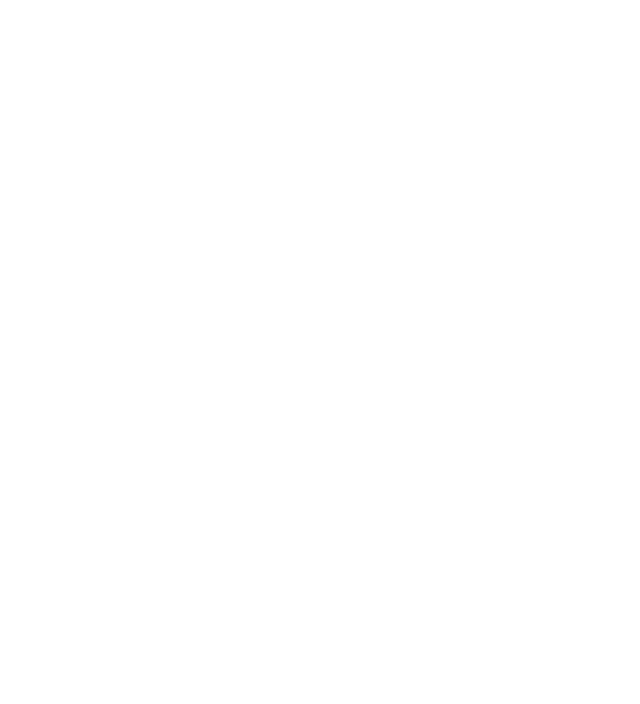
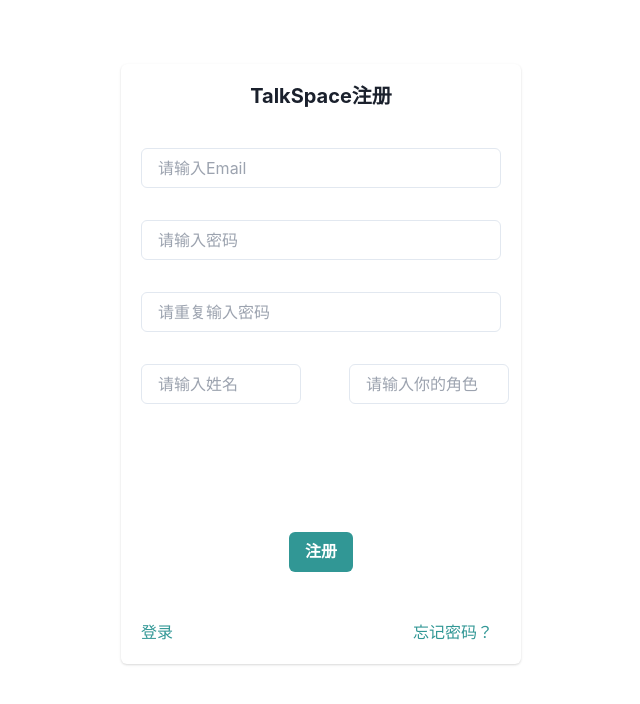
Before and after one commit to wuyuyjin/--React-typescript, a React (Vite) app: page /register in a window 1280 px wide. Before the commit this address had no page. Shown: the top 704 px of the page, without its empty margins (319-959 px from the left). Built offline with nearby package versions, Linux system fonts and the light colour scheme.

Commit message:
完善与swr+ky

```diff
--- a/src/API/API.ts
+++ /dev/null
@@ -1,2 +0,0 @@
-const api = 'http://8.130.43.168:8070/'
-export default api;
--- /dev/null
+++ b/src/API/index.ts
@@ -0,0 +1,5 @@
+// 服务器
+// const api = 'http://8.130.43.168:8070/';
+// 李金钊可跑
+const api = 'http://10.23.63.135:8070/';
+export default api;
--- a/src/App.tsx
+++ b/src/App.tsx
@@ -1,17 +1,25 @@
-import { BrowserRouter, Route, Routes } from 'react-router-dom';
-// import ForgetPassword from "./LoginPage/ForgetPassword";
+import {
+  Route,
+  RouterProvider,
+  createBrowserRouter,
+  createRoutesFromElements,
+} from 'react-router-dom';
+import ForgetPassword from './LoginPage/ForgetPassword';
 import Login from './LoginPage/Login';
+import Register from './LoginPage/Register';
 const App = () => {
-  return (
-    <BrowserRouter>
-      <Routes>
-        {/* <Route path="/" element={<Register />}></Route> */}
-        {/* <Route index element={<Register />}></Route> */}
-        {/*<Route path="/ForgetPassword" element={<ForgetPassword />}></Route>*/}
-        <Route path="/" element={<Login />}></Route>
-      </Routes>
-    </BrowserRouter>
+  // 创建一个路由器·
+  const router = createBrowserRouter(
+    createRoutesFromElements(
+      <Route>
+        <Route path="/" element={<Login />} />
+        <Route path="/login" element={<Login />} />
+        <Route path="/register" element={<Register />} />
+        <Route path="/forget-password" element={<ForgetPassword />} />
+      </Route>
+    )
   );
+
+  return <RouterProvider router={router} />;
 };
-
 export default App;
--- a/src/LoginPage/ForgetPassword.tsx
+++ b/src/LoginPage/ForgetPassword.tsx
@@ -6,26 +6,56 @@
   CardHeader,
   Center,
   FormControl,
-  FormErrorMessage,
-  FormLabel,
+  Heading,
   HStack,
-  Heading,
   Input,
   Link,
+  Text,
+  VStack,
 } from '@chakra-ui/react';
+import { zodResolver } from '@hookform/resolvers/zod';
+import ky from 'ky';
 import { useForm } from 'react-hook-form';
+
+import * as zod from 'zod';
+import api from '../API';
+type FormData = zod.infer<typeof userInfo>;
+const userInfo = zod
+  .object({
+    userId: zod.string().email({ message: '请填入email' }),
+    password: zod.string().min(6, '至少需要六位密码哦！').max(15, '密码长度太长了！'),
+    newPassword: zod.string().min(6, '至少需要六位密码哦！').max(15, '密码长度太长了！'),
+    code: zod.string().length(6, '需要六位验证码！'),
+  })
+  .refine(FormData => FormData.password === FormData.newPassword, {
+    path: ['newPassword'],
+    message: '两次的密码不一致哦！',
+  });
 
 const ForgetPassword = () => {
   const {
+    register,
     handleSubmit,
-    register,
-    formState: { errors, isSubmitting },
-  } = useForm();
+    formState: { errors },
+  } = useForm<FormData>({
+    resolver: zodResolver(userInfo),
+  });
 
-  const onSubmit = values => {
-    return new Promise(resolve => {
+  const onSubmit = (data: FormData) => {
+    const json = ky
+      .get(api + 'User/register', {
+        json: {
+          userId: data.userId,
+          code: '1111',
+          newPassword: data.newPassword,
+        },
+      })
+      .json();
+
+    console.log(json);
+
+    return new Promise<void>(resolve => {
       setTimeout(() => {
-        alert(JSON.stringify(values, null, 2));
         resolve();
       }, 3000);
     });
@@ -33,63 +63,47 @@
 
   return (
     <Center>
-      <Card h={500} w={400} mt={36} textAlign="center">
-        <CardHeader>
-          <Heading size="md">TalkSpace注册</Heading>
+      <Card h={600} w={400} mt={16}>
+        <CardHeader textAlign="center">
+          <Heading size="md">忘记密码？</Heading>
         </CardHeader>
         <CardBody>
           <form onSubmit={handleSubmit(onSubmit)}>
-            <FormControl isInvalid={errors.email}>
-              <FormLabel htmlFor="email">email</FormLabel>
-              <Input
-                id="email"
-                placeholder="email"
-                type="email"
-                {...register('email', {
-                  required: '请输入正确的Email',
-                  minLength: { value: 4, message: 'Email' },
-                })}
-              />
-              <FormErrorMessage>{errors.email && errors.email.message}</FormErrorMessage>
-            </FormControl>
-            <FormControl isInvalid={errors.password}>
-              <FormLabel htmlFor="password">password</FormLabel>
-              <Input
-                id="password"
-                placeholder="password"
-                type="password"
-                {...register('password', {
-                  required: '请输入密码',
-                  minLength: { value: 6, message: '密码需要输入6位' },
-                })}
-              />
-              <FormErrorMessage>{errors.password && errors.password.message}</FormErrorMessage>
-            </FormControl>
-            <FormControl isInvalid={errors.newPassword}>
-              <FormLabel htmlFor="newPassword">newPassword</FormLabel>
-              <Input
-                id="newPassword"
-                placeholder="newPassword"
-                type="password"
-                {...register('newPassword', {
-                  required: '请确认密码',
-                  minLength: { value: 6, message: '密码需要输入6位' },
-                })}
-              />
-
-              {/* <FormErrorMessage>
-                                {errors.password && errors.password.message}
-                            </FormErrorMessage> */}
-            </FormControl>
-            <Button mt={4} colorScheme="teal" isLoading={isSubmitting} type="submit" marginTop={12}>
-              Submit
-            </Button>
+            <VStack spacing={8}>
+              <FormControl>
+                <Input {...register('userId')} type="email" placeholder="请输入Email" />
+                <Text fontSize="xs" color="tomato">
+                  {errors.userId?.message}
+                </Text>
+              </FormControl>
+              <FormControl>
+                <Input {...register('password')} type="password" placeholder="请输入密码" />
+                <Text fontSize="xs" color="tomato">
+                  {errors.password?.message}
+                </Text>
+              </FormControl>
+              <FormControl>
+                <Input {...register('newPassword')} type="password" placeholder="请重复输入密码" />
+                <Text fontSize="xs" color="tomato">
+                  {errors.newPassword?.message}
+                </Text>
+              </FormControl>
+              <FormControl textAlign="center" mt={12} colorScheme="teal">
+                <Button type="submit" colorScheme="teal">
+                  找回密码
+                </Button>
+              </FormControl>
+            </VStack>
           </form>
         </CardBody>
         <CardFooter>
-          <HStack spacing={30}>
-            <Link>登录</Link>
-            <Link>忘记密码？</Link>
+          <HStack spacing={72}>
+            <Link color="teal.500" href={`/login`}>
+              登录
+            </Link>
+            <Link color="teal.500" href={`/register`}>
+              注册
+            </Link>
           </HStack>
         </CardFooter>
       </Card>
--- a/src/LoginPage/Login.tsx
+++ b/src/LoginPage/Login.tsx
@@ -16,56 +16,61 @@
 import { zodResolver } from '@hookform/resolvers/zod';
 import ky from 'ky';
 import { useForm } from 'react-hook-form';
+
+import { useNavigate } from 'react-router-dom';
+import useSWR from 'swr';
 import * as zod from 'zod';
+import api from '../API';
 
-import api from '../API/API';
-
-interface IFormInputs {
-  userId: string;
-  password: string;
-}
-
-const userInfo = zod.object({
-  userId: zod.string().email({ message: '请输入email' }),
+// 制定验证规则
+const userRules = zod.object({
+  userId: zod.string().email({ message: 'email格式注意需要带@' }),
   password: zod.string().min(6, '密码需要输入6位').max(15, '密码最长15位'),
 });
+// 声明类型
+type FormTypes = zod.infer<typeof userRules>;
 
-export default function Login() {
+// 定义函数组件
+const Login = () => {
   const {
     register,
     handleSubmit,
     formState: { errors },
-  } = useForm<IFormInputs>({
-    resolver: zodResolver(userInfo),
+  } = useForm<FormTypes>({
+    resolver: zodResolver(userRules),
   });
+  // 定义 SWR 的 key
+  const swrKey = api + 'User/login';
 
-  const onSubmit = (data: IFormInputs) => {
-    const json = ky
-      .post(api + 'User/login', {
-        json: {
-          password: data.password,
-          userId: data.userId,
-        },
-      })
-      .json();
-    console.log(json);
+  // 使用 SWR hook 缓存和获取数据
+  const { error, isLoading } = useSWR(swrKey, { method: 'POST' }, ky);
+
+  if (error) return <div>failed to load</div>;
+  if (isLoading) return <div>loading...</div>;
+  const navigate = useNavigate();
+  // 修改 onSubmit 函数来添加 5 秒的延迟
+  const onSubmit = async (data: FormTypes) => {
+    try {
+      await new Promise(resolve => setTimeout(resolve, 5000)); // 添加 5 秒的延迟
+      await ky.post(swrKey, { json: data }).json(); //useSWR 默认会发送 GET 请求
+      navigate('/register');
+    } catch (err) {
+      console.error(err);
+    }
   };
-
   return (
     <Center>
-      <Card h={450} w={400} mt={36}>
-        <CardHeader textAlign="center">
-          <Heading size="md"> TalkSpace登录 </Heading>
+      <Card className="w-400 h-200 mt-36 rounded-md border-solid border-2 border-indigo-600 ">
+        <CardHeader>
+          <Heading size="md" textAlign="center">
+            TalkSpace登录
+          </Heading>
         </CardHeader>
         <CardBody>
           <form onSubmit={handleSubmit(onSubmit)}>
-            <VStack spacing={4}>
+            <VStack spacing={8}>
               <FormControl>
-                <Input
-                  {...register('userId', { required: 'Email is required' })}
-                  placeholder="email"
-                  type="email"
-                />
+                <Input {...register('userId')} placeholder="email" type="email" />
                 <Text fontSize="xs" color="tomato">
                   {errors.userId?.message}
                 </Text>
@@ -86,10 +91,10 @@
         </CardBody>
         <CardFooter>
           <HStack spacing={60}>
-            <Link color="teal.500" href="/Register">
+            <Link color="teal.500" href={`/register`}>
               注册
             </Link>
-            <Link color="teal.500" href="/ForgetPassword">
+            <Link color="teal.500" href={`/forget-password`}>
               忘记密码？
             </Link>
           </HStack>
@@ -97,4 +102,5 @@
       </Card>
     </Center>
   );
-}
+};
+export default Login;
--- a/src/LoginPage/Register.tsx
+++ b/src/LoginPage/Register.tsx
@@ -1,98 +1,137 @@
-import {useForm} from 'react-hook-form'
 import {
-    FormErrorMessage,
-    FormLabel,
+  Box,
+  Button,
+  Card,
+  CardBody,
+  CardFooter,
+  CardHeader,
+  Center,
   FormControl,
+  Heading,
+  HStack,
   Input,
-    Button, Card, CardHeader, Heading, CardBody, CardFooter, Link, Center, HStack,
-} from '@chakra-ui/react'
+  Link,
+  Text,
+  VStack,
+} from '@chakra-ui/react';
+import { zodResolver } from '@hookform/resolvers/zod';
+import ky from 'ky';
+import { useForm } from 'react-hook-form';
+
+import * as zod from 'zod';
+import api from '../API';
+// import useSWR, {mutate, useSWRConfig} from "swr";
+// import useSWRMutation from "swr/mutation";
+// import useSWR from "swr";
+
+type FormData = zod.infer<typeof userInfo>;
+const userInfo = zod
+  .object({
+    userId: zod.string().email({ message: '请填入email' }),
+    password: zod.string().min(6, '至少需要六位密码哦！').max(15, '密码长度太长了！'),
+    newPassword: zod.string().min(6, '至少需要六位密码哦！').max(15, '密码长度太长了！'),
+    userName: zod.string().min(1, '请输入姓名'),
+    role: zod.string().min(1, '请输入角色'),
+  })
+  .refine(FormData => FormData.password === FormData.newPassword, {
+    path: ['newPassword'],
+    message: '两次的密码不一致哦！',
+  });
 
 const Register = () => {
+  const {
+    register,
+    handleSubmit,
+    formState: { errors, isSubmitting },
+  } = useForm<FormData>({
+    resolver: zodResolver(userInfo),
+  });
 
-    const {
-        handleSubmit,
-        register,
-        formState: {errors, isSubmitting},
-    } = useForm()
-
-   const onSubmit = (values) => {
-        return new Promise((resolve) => {
-            setTimeout(() => {
-                alert(JSON.stringify(values, null, 2))
-                resolve()
-            }, 3000)
+  const onSubmit = async (data: FormData) => {
+    try {
+      const json = await ky
+        .post(api + 'User/register', {
+          json: {
+            userName: data.userName,
+            password: data.password,
+            userId: data.userId,
+            code: '111111',
+            role: data.role,
+          },
         })
+        .json();
+      console.log(data);
+      // mutate(data1)
+      console.log(json);
+    } catch (error) {
+      console.error(error);
     }
-
+  };
 
   return (
     <Center>
-            <Card h={500} w={400} mt={36} textAlign='center'>
-                <CardHeader>
-                    <Heading size='md'>TalkSpace注册</Heading>
+      <Card h={600} w={400} mt={16}>
+        <CardHeader textAlign="center">
+          <Heading size="md">TalkSpace注册</Heading>
         </CardHeader>
         <CardBody>
           <form onSubmit={handleSubmit(onSubmit)}>
-                        <FormControl isInvalid={errors.email}>
-                            <FormLabel htmlFor='email'>email</FormLabel>
-                            <Input
-                                id='email'
-                                placeholder='email'
-                                type='email'
-                                {...register('email', {
-                                    required: '请输入正确的Email',
-                                    minLength: {value: 4, message: 'Email'},
-                                })}
-                            />
-                            <FormErrorMessage>
-                                {errors.email && errors.email.message}
-                            </FormErrorMessage>
+            <VStack spacing={8}>
+              <FormControl>
+                <Input {...register('userId')} type="userId" placeholder="请输入Email" />
+                <Text fontSize="xs" color="tomato">
+                  {errors.userId?.message}
+                </Text>
               </FormControl>
-                        <FormControl isInvalid={errors.password}>
-                            <FormLabel htmlFor='password'>password</FormLabel>
-                            <Input
-                                id='password'
-                                placeholder='password'
-                                type='password'
-                                {...register('password', {
-                                    required: '请输入密码',
-                                    minLength: {value: 6, message: '密码需要输入6位'},
-                                })}
-                            />
-                            <FormErrorMessage>
-                                {errors.password && errors.password.message}
-                            </FormErrorMessage>
+              <FormControl>
+                <Input {...register('password')} type="password" placeholder="请输入密码" />
+                <Text fontSize="xs" color="tomato">
+                  {errors.password?.message}
+                </Text>
               </FormControl>
-                        <FormControl isInvalid={errors.newPassword}>
-                            <FormLabel htmlFor='newPassword'>newPassword</FormLabel>
-                            <Input
-                                id='newPassword'
-                                placeholder='newPassword'
-                                type='password'
-                                {...register('newPassword', {
-                                    required: '请确认密码',
-                                    minLength: {value: 6, message: '密码需要输入6位'},
-                                })}
-                            />
-
-                            {/* <FormErrorMessage>
-                                {errors.password && errors.password.message}
-                            </FormErrorMessage> */}
+              <FormControl>
+                <Input {...register('newPassword')} type="password" placeholder="请重复输入密码" />
+                <Text fontSize="xs" color="tomato">
+                  {errors.newPassword?.message}
+                </Text>
               </FormControl>
-                        <Button mt={4} colorScheme='teal' isLoading={isSubmitting} type='submit' marginTop={12}>
-                            Submit
+              <FormControl>
+                <HStack spacing={12}>
+                  <Box>
+                    <Input {...register('userName')} w={40} placeholder="请输入姓名" />
+                    <Text fontSize="xs" color="tomato">
+                      {errors.userName?.message}
+                    </Text>
+                  </Box>
+                  <Box>
+                    <Input {...register('role')} w={40} placeholder="请输入你的角色" />
+                    <Text fontSize="xs" color="tomato">
+                      {errors.role?.message}
+                    </Text>
+                  </Box>
+                </HStack>
+              </FormControl>
+              <FormControl textAlign="center" mt={24} colorScheme="teal">
+                <Button type="submit" colorScheme="teal" isLoading={isSubmitting}>
+                  注册
                 </Button>
+              </FormControl>
+            </VStack>
           </form>
         </CardBody>
         <CardFooter>
-                    <HStack spacing={30}>
-                        <Link>登录</Link>
-                        <Link>忘记密码？</Link>
+          <HStack spacing={60}>
+            <Link color="teal.500" href={`/login`}>
+              登录
+            </Link>
+            <Link color="teal.500" href={`/forget-password`}>
+              忘记密码？
+            </Link>
           </HStack>
         </CardFooter>
       </Card>
     </Center>
-    )
-}
+  );
+};
 
-export default Register
+export default Register;
```
Also changed, not shown: src/main.tsx (+12 -13 lines). Lines whose indentation alone changed are shown as unchanged.
